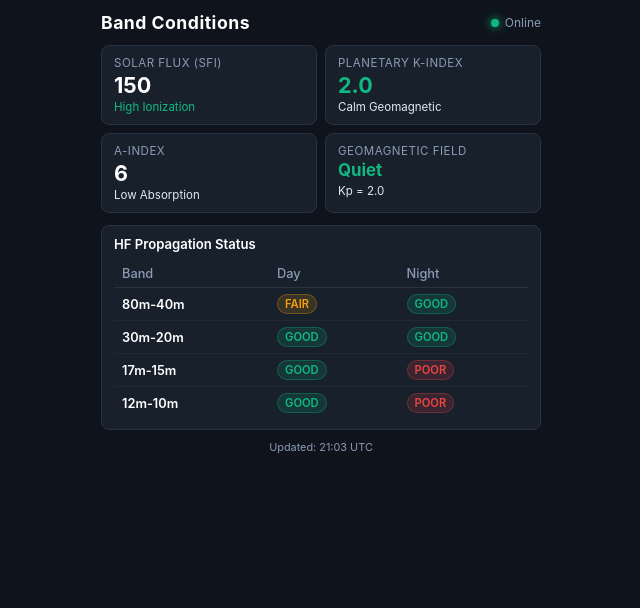
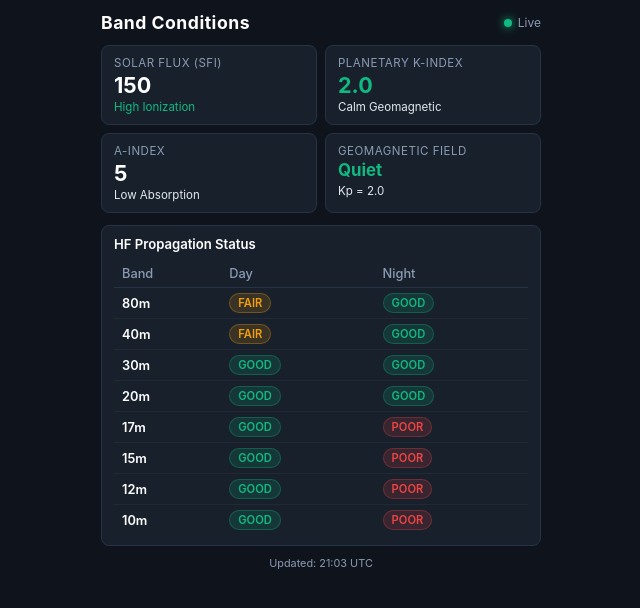
Before and after one commit to HarvestSnowpaw/solar, a plain HTML site: page gemini-code-1787862593566.html in a window 1280 px wide. Shown: the whole page, without its empty margins (319-959 px from the left). Drawn offline with Linux system fonts and the light colour scheme; no server answers.

Commit message:
Update gemini-code-1787862593566.html

```diff
--- a/gemini-code-1787862593566.html
+++ b/gemini-code-1787862593566.html
@@ -38,10 +38,10 @@
     .table-title { font-size: 0.82rem; font-weight: 600; margin-bottom: 8px; color: #fff; }
     table { width: 100%; border-collapse: collapse; text-align: left; font-size: 0.8rem; }
     th { color: var(--text-muted); font-weight: 500; padding: 6px 8px; border-bottom: 1px solid var(--card-border); }
-    td { padding: 6px 8px; border-bottom: 1px solid rgba(255, 255, 255, 0.04); }
+    td { padding: 5px 8px; border-bottom: 1px solid rgba(255, 255, 255, 0.04); }
     tr:last-child td { border-bottom: none; }
 
-    .pill { display: inline-block; padding: 2px 7px; border-radius: 999px; font-size: 0.7rem; font-weight: 600; text-transform: uppercase; }
+    .pill { display: inline-block; padding: 2px 8px; border-radius: 999px; font-size: 0.7rem; font-weight: 600; text-transform: uppercase; }
     .pill-good { background: var(--green-bg); color: var(--green); border: 1px solid rgba(16, 185, 129, 0.3); }
     .pill-fair { background: var(--yellow-bg); color: var(--yellow); border: 1px solid rgba(245, 158, 11, 0.3); }
     .pill-poor { background: var(--red-bg); color: var(--red); border: 1px solid rgba(239, 68, 68, 0.3); }
@@ -63,7 +63,7 @@
   <div class="grid-indices">
     <div class="card">
       <div class="card-title">Solar Flux (SFI)</div>
-      <div class="card-value" id="sfi-val">155</div>
+      <div class="card-value" id="sfi-val">150</div>
       <div class="card-sub" id="sfi-sub"><span style="color:var(--green)">High Ionization</span></div>
     </div>
     <div class="card">
@@ -93,8 +93,15 @@
           <th>Night</th>
         </tr>
       </thead>
-      <tbody id="band-table-body">
-        <!-- Rendered instantly -->
+      <tbody>
+        <tr><td style="font-weight:600; color:#fff;">80m</td><td><span id="p-80m-d" class="pill pill-fair">Fair</span></td><td><span id="p-80m-n" class="pill pill-good">Good</span></td></tr>
+        <tr><td style="font-weight:600; color:#fff;">40m</td><td><span id="p-40m-d" class="pill pill-fair">Fair</span></td><td><span id="p-40m-n" class="pill pill-good">Good</span></td></tr>
+        <tr><td style="font-weight:600; color:#fff;">30m</td><td><span id="p-30m-d" class="pill pill-good">Good</span></td><td><span id="p-30m-n" class="pill pill-good">Good</span></td></tr>
+        <tr><td style="font-weight:600; color:#fff;">20m</td><td><span id="p-20m-d" class="pill pill-good">Good</span></td><td><span id="p-20m-n" class="pill pill-fair">Fair</span></td></tr>
+        <tr><td style="font-weight:600; color:#fff;">17m</td><td><span id="p-17m-d" class="pill pill-good">Good</span></td><td><span id="p-17m-n" class="pill pill-poor">Poor</span></td></tr>
+        <tr><td style="font-weight:600; color:#fff;">15m</td><td><span id="p-15m-d" class="pill pill-good">Good</span></td><td><span id="p-15m-n" class="pill pill-poor">Poor</span></td></tr>
+        <tr><td style="font-weight:600; color:#fff;">12m</td><td><span id="p-12m-d" class="pill pill-fair">Fair</span></td><td><span id="p-12m-n" class="pill pill-poor">Poor</span></td></tr>
+        <tr><td style="font-weight:600; color:#fff;">10m</td><td><span id="p-10m-d" class="pill pill-fair">Fair</span></td><td><span id="p-10m-n" class="pill pill-poor">Poor</span></td></tr>
       </tbody>
     </table>
   </div>
@@ -103,7 +110,50 @@
 </div>
 
 <script>
-  function renderUI(sfi, kp, aIndex, geoField) {
+  function updatePill(id, rating) {
+    const el = document.getElementById(id);
+    if (!el) return;
+    el.className = `pill pill-${rating}`;
+    el.innerText = rating.charAt(0).toUpperCase() + rating.slice(1);
+  }
+
+  function getRating(band, isDay, sfi, kp) {
+    if (kp >= 5) return 'poor';
+    if (band === '80m' || band === '40m') {
+      if (isDay) return kp >= 3 ? 'poor' : 'fair';
+      return kp <= 3 ? 'good' : 'fair';
+    }
+    if (band === '30m' || band === '20m') {
+      if (kp >= 4) return 'poor';
+      return sfi >= 90 ? 'good' : 'fair';
+    }
+    if (band === '17m' || band === '15m') {
+      if (!isDay) return 'poor';
+      if (sfi >= 120 && kp <= 3) return 'good';
+      if (sfi >= 90) return 'fair';
+      return 'poor';
+    }
+    if (band === '12m' || band === '10m') {
+      if (!isDay) return 'poor';
+      if (sfi >= 140 && kp <= 3) return 'good';
+      if (sfi >= 105 && kp <= 4) return 'fair';
+      return 'poor';
+    }
+    return 'fair';
+  }
+
+  function updateTable(sfi, kp) {
+    const bands = ['80m', '40m', '30m', '20m', '17m', '15m', '12m', '10m'];
+    bands.forEach(b => {
+      updatePill(`p-${b}-d`, getRating(b, true, sfi, kp));
+      updatePill(`p-${b}-n`, getRating(b, false, sfi, kp));
+    });
+  }
+
+  function applyData(sfi, kp) {
+    const aIndex = Math.round(Math.pow(kp, 1.8) * 1.5) || 6;
+    let geo = kp >= 5 ? "Storm (G1+)" : (kp >= 4 ? "Unsettled" : (kp >= 3 ? "Active" : "Quiet"));
+
     document.getElementById('sfi-val').innerText = Math.round(sfi);
     document.getElementById('sfi-sub').innerHTML = sfi >= 130
       ? '<span style="color:var(--green)">High Ionization</span>'
@@ -116,63 +166,31 @@
     document.getElementById('a-val').innerText = aIndex;
     document.getElementById('a-sub').innerText = aIndex < 10 ? 'Low Absorption' : 'High Absorption';
 
-    document.getElementById('geo-val').innerText = geoField;
-    document.getElementById('geo-val').style.color = (geoField.toLowerCase().includes('storm') || kp >= 5) ? 'var(--red)' : (kp >= 3 ? 'var(--yellow)' : 'var(--green)');
+    document.getElementById('geo-val').innerText = geo;
+    document.getElementById('geo-val').style.color = (geo.toLowerCase().includes('storm') || kp >= 5) ? 'var(--red)' : (kp >= 3 ? 'var(--yellow)' : 'var(--green)');
     document.getElementById('geo-sub').innerText = `Kp = ${kp.toFixed(1)}`;
 
-    const bandList = [
-      { name: '80m-40m', day: kp >= 3 ? 'poor' : 'fair', night: kp <= 3 ? 'good' : 'fair' },
-      { name: '30m-20m', day: sfi >= 110 && kp <= 3 ? 'good' : 'fair', night: sfi >= 90 && kp <= 3 ? 'good' : 'fair' },
-      { name: '17m-15m', day: sfi >= 120 && kp <= 3 ? 'good' : (sfi >= 90 ? 'fair' : 'poor'), night: 'poor' },
-      { name: '12m-10m', day: sfi >= 140 && kp <= 3 ? 'good' : (sfi >= 105 ? 'fair' : 'poor'), night: 'poor' }
-    ];
-
-    const tbody = document.getElementById('band-table-body');
-    tbody.innerHTML = '';
-    bandList.forEach(b => {
-      const tr = document.createElement('tr');
-      tr.innerHTML = `
-        <td style="font-weight: 600; color: #fff;">${b.name}</td>
-        <td><span class="pill pill-${b.day}">${b.day}</span></td>
-        <td><span class="pill pill-${b.night}">${b.night}</span></td>
-      `;
-      tbody.appendChild(tr);
-    });
+    updateTable(sfi, kp);
+    document.getElementById('last-updated').innerText = `Updated: ${new Date().toUTCString().slice(17, 22)} UTC`;
   }
 
-  // Pre-render immediately on load
-  renderUI(150, 2.0, 6, "Quiet");
-  document.getElementById('last-updated').innerText = `Updated: ${new Date().toUTCString().slice(17, 22)} UTC`;
-
-  // Fetch live indices with timeout controller
-  async function updateLiveData() {
-    const controller = new AbortController();
-    const timeoutId = setTimeout(() => controller.abort(), 3500);
-
+  async function fetchLive() {
     try {
-      // Direct SWPC JSON endpoint (CORS-friendly)
-      const res = await fetch('https://services.swpc.noaa.gov/products/noaa-planetary-k-index.json', {
-        signal: controller.signal
-      });
-      const kData = await res.json();
-      clearTimeout(timeoutId);
-
-      const rows = kData.filter(r => !isNaN(parseFloat(r[1])));
+      const res = await fetch('https://services.swpc.noaa.gov/products/noaa-planetary-k-index.json');
+      const data = await res.json();
+      const rows = data.filter(r => !isNaN(parseFloat(r[1])));
       const kp = parseFloat(rows[rows.length - 1][1]) || 2.0;
-      const aIndex = Math.round(Math.pow(kp, 1.8) * 1.5) || 6;
-      let geo = kp >= 5 ? "Storm (G1+)" : (kp >= 4 ? "Unsettled" : (kp >= 3 ? "Active" : "Quiet"));
-
-      renderUI(155, kp, aIndex, geo);
+      applyData(150, kp);
       document.getElementById('update-status').innerText = 'NOAA Live';
-      document.getElementById('last-updated').innerText = `Live SWPC: ${new Date().toUTCString().slice(17, 22)} UTC`;
-    } catch (e) {
-      // Keeps pre-rendered state without hanging
-      document.getElementById('update-status').innerText = 'Online';
+    } catch(e) {
+      applyData(150, 2.0);
     }
   }
 
-  updateLiveData();
-  setInterval(updateLiveData, 5 * 60 * 1000);
+  // Initial populate
+  applyData(150, 2.0);
+  fetchLive();
+  setInterval(fetchLive, 5 * 60 * 1000);
 </script>
 
 </body>
```
